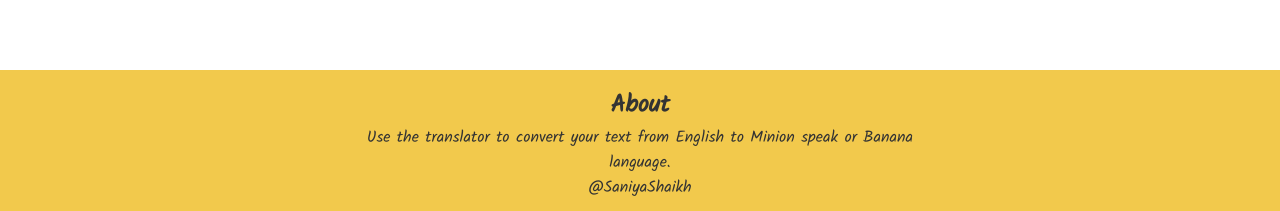
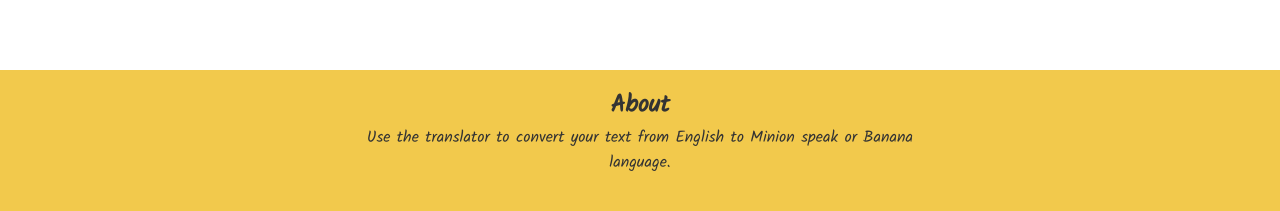
Before and after one commit to sanu29/minion, a plain HTML site: page index.html in a window 1280 px wide. Shown: the part 586-797 px from the top of the page. Drawn offline with Linux system fonts and the light colour scheme.

Commit message:
removed @saniya

```diff
--- a/index.html
+++ b/index.html
@@ -22,7 +22,7 @@
   <div class="main" style="margin: auto;">
   <h2>About</h2>
   Use the translator to convert your text from English to Minion speak or Banana language.
-  <br> @SaniyaShaikh</div></footer>
+ </div></footer>
     <script src="index.js" type="text/javascript"></script>
 </body>
 </html>
```
